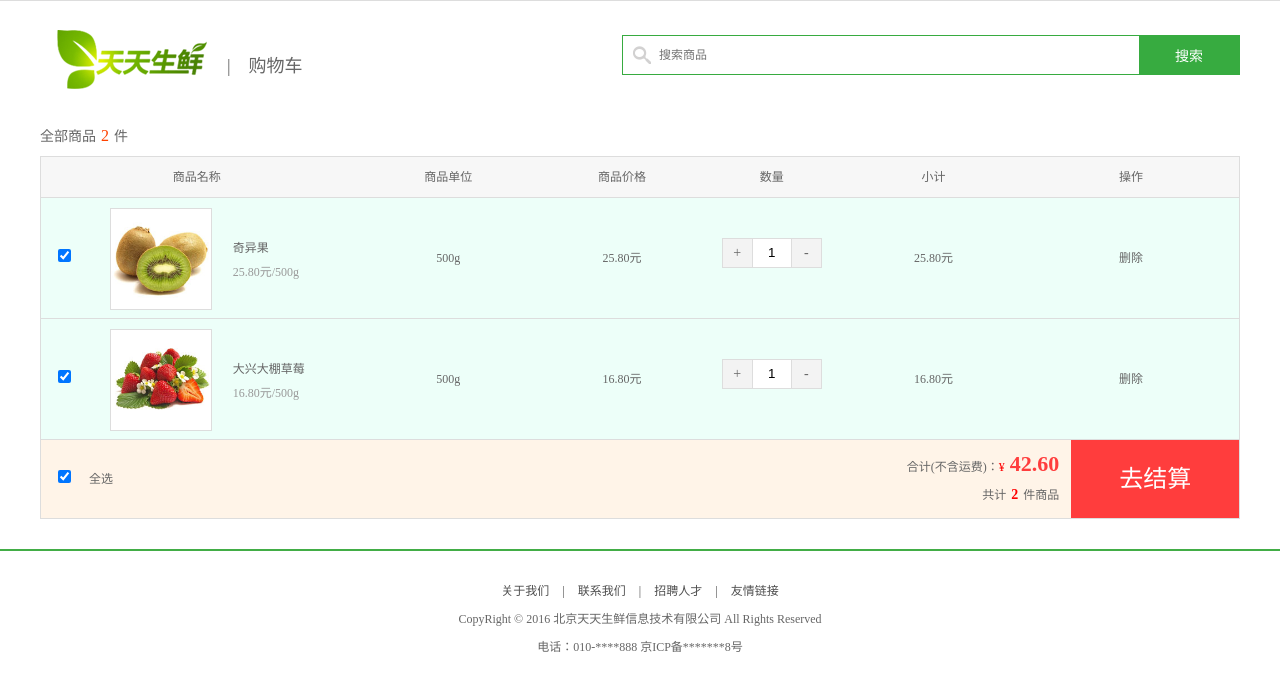
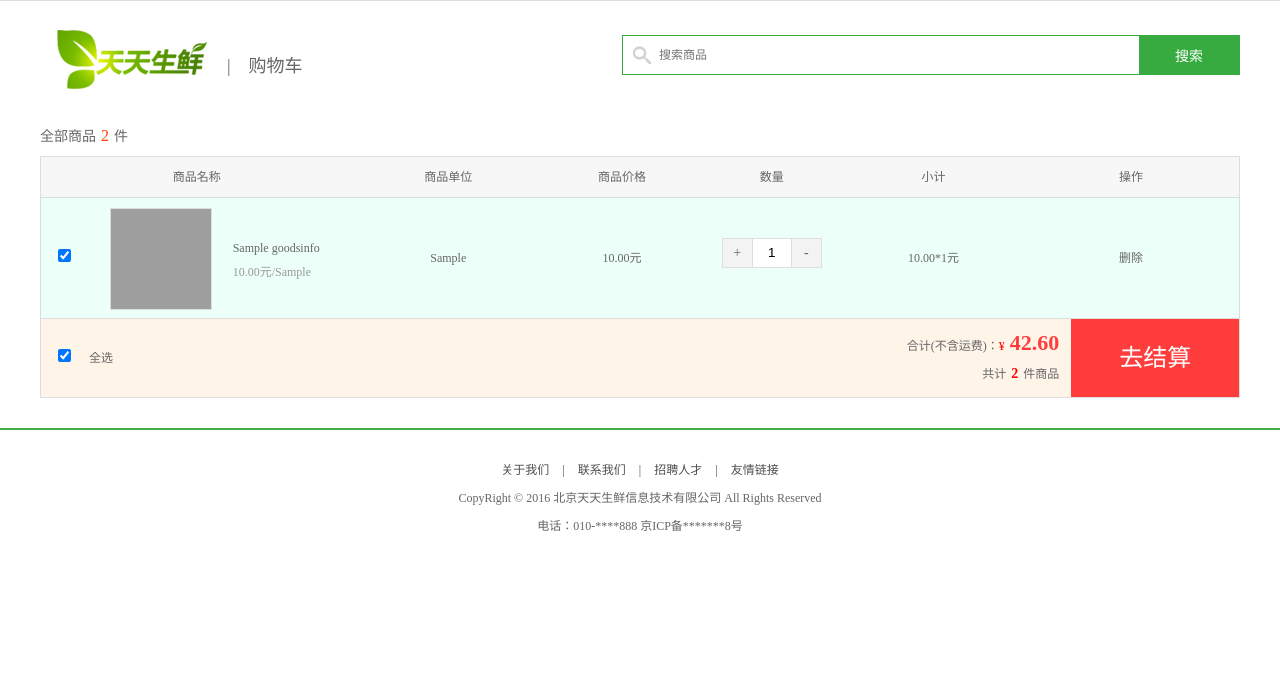
Before and after one commit to niceShuai/fruitWeb, a Django app: template templates/cart/cart.html in a window 1280 px wide. Shown: the part 29-720 px from the top of the page. Run offline with Django 3.2, Linux system fonts and the light colour scheme; the template is opened without the code that fills it: values that come from a table or form of the project are taken from there, others are empty; tables that the repository leaves empty hold one stand-in row (values such as "Sample post"); grey boxes are pictures that could not be loaded.

Commit message:
fiexd bugs

```diff
--- a/goods/views.py
+++ b/goods/views.py
@@ -42,16 +42,14 @@ def goods_list(request):
     return render(request, 'goods/goods_list.html', context)
 
 def detail(request):
-    type = request.GET.get('type', 1)
     goods = request.GET.get('goods', 1)
     good = GoodsInfo.objects.filter(id=goods)[0]
     # 每次查询，点击量+1
     good.click += 1
     good.save()
 
-    t1 = loader.get_template('goods/detail.html')
     context = {'good': good}
-    http_res = HttpResponse(t1.render(context))
+    http_res = render(request, 'goods/detail.html', context)
 
     # 增加最近浏览功能，用户每次点击的商品id存入cookie，最多存储五个id。
     # 本次点击的商品的id
@@ -76,8 +74,6 @@ def detail(request):
         # 如果存储商品id的cookie是空，则将本次点击的商品的id存入列表后，存入cookie
         recent_review_ids.insert(0, recent_review_id)
 
-    # print(recent_review_ids)
     http_res.set_cookie('recent_review_ids', recent_review_ids)
 
-
     return http_res
--- a/templates/cart/cart.html
+++ b/templates/cart/cart.html
@@ -53,39 +53,30 @@
 		<li class="col05">小计</li>
 		<li class="col06">操作</li>
 	</ul>
+
+    {% for cart in carts %}
+
         <ul class="cart_list_td clearfix">
             <li class="col01"><input type="checkbox" name="" checked></li>
-		<li class="col02"><img src="/static/images/goods/goods012.jpg"></li>
-		<li class="col03">奇异果<br><em>25.80元/500g</em></li>
-		<li class="col04">500g</li>
-		<li class="col05">25.80元</li>
+            <li class="col02"><img src="/static/{{ cart.goods.pic }}"></li>
+            <li class="col03">{{ cart.goods.name }}<br><em>{{ cart.goods.price }}元/{{ cart.goods.unit }}</em></li>
+            <li class="col04">{{ cart.goods.unit }}</li>
+            <li class="col05">{{ cart.goods.price }}元</li>
             <li class="col06">
                 <div class="num_add">
                     <a href="javascript:;" class="add fl">+</a>
-				<input type="text" class="num_show fl" value="1">
+                    <input type="text" class="num_show fl" value="{{ cart.count }}">
                     <a href="javascript:;" class="minus fl">-</a>
                 </div>
             </li>
-		<li class="col07">25.80元</li>
+            <li class="col07">{{ cart.goods.price }}*{{ cart.count }}元</li>
             <li class="col08"><a href="javascript:;">删除</a></li>
 	    </ul>
 
-	<ul class="cart_list_td clearfix">
-		<li class="col01"><input type="checkbox" name="" checked></li>
-		<li class="col02"><img src="/static/images/goods/goods003.jpg"></li>
-		<li class="col03">大兴大棚草莓<br><em>16.80元/500g</em></li>
-		<li class="col04">500g</li>
-		<li class="col05">16.80元</li>
-		<li class="col06">
-			<div class="num_add">
-				<a href="javascript:;" class="add fl">+</a>
-				<input type="text" class="num_show fl" value="1">
-				<a href="javascript:;" class="minus fl">-</a>
-			</div>
-		</li>
-		<li class="col07">16.80元</li>
-		<li class="col08"><a href="javascript:;">删除</a></li>
-	</ul>
+    {% endfor %}
+
+
+
 
 
 	<ul class="settlements">
--- a/templates/goods/detail.html
+++ b/templates/goods/detail.html
@@ -3,7 +3,6 @@
 
 {% block title %}商品详情{% endblock %}
 
-<body>
 
     {% block main %}
 
@@ -120,7 +119,7 @@
 				'top': $to_x+7},
 				"fast", function() {
 					$(".add_jump").fadeOut('fast',function(){
-						{#$('#show_count').html(2);#}
+						$('#show_count').html(2);
 					});
 
 			});
@@ -179,6 +178,3 @@
 
 	</script>
     {% endblock self_js %}
-
-</body>
-</html>
--- a/templates/goods/goods_list.html
+++ b/templates/goods/goods_list.html
@@ -16,7 +16,7 @@
 
 {% endblock head %}
 
-<body>
+
 
     {% block main %}
 
@@ -112,7 +112,3 @@
 		</div>
 	</div>
     {% endblock main %}
-
-
-</body>
-</html>
```
Also changed, not shown: cart/views.py (+21 -10 lines). Lines whose indentation alone changed are shown as unchanged.
